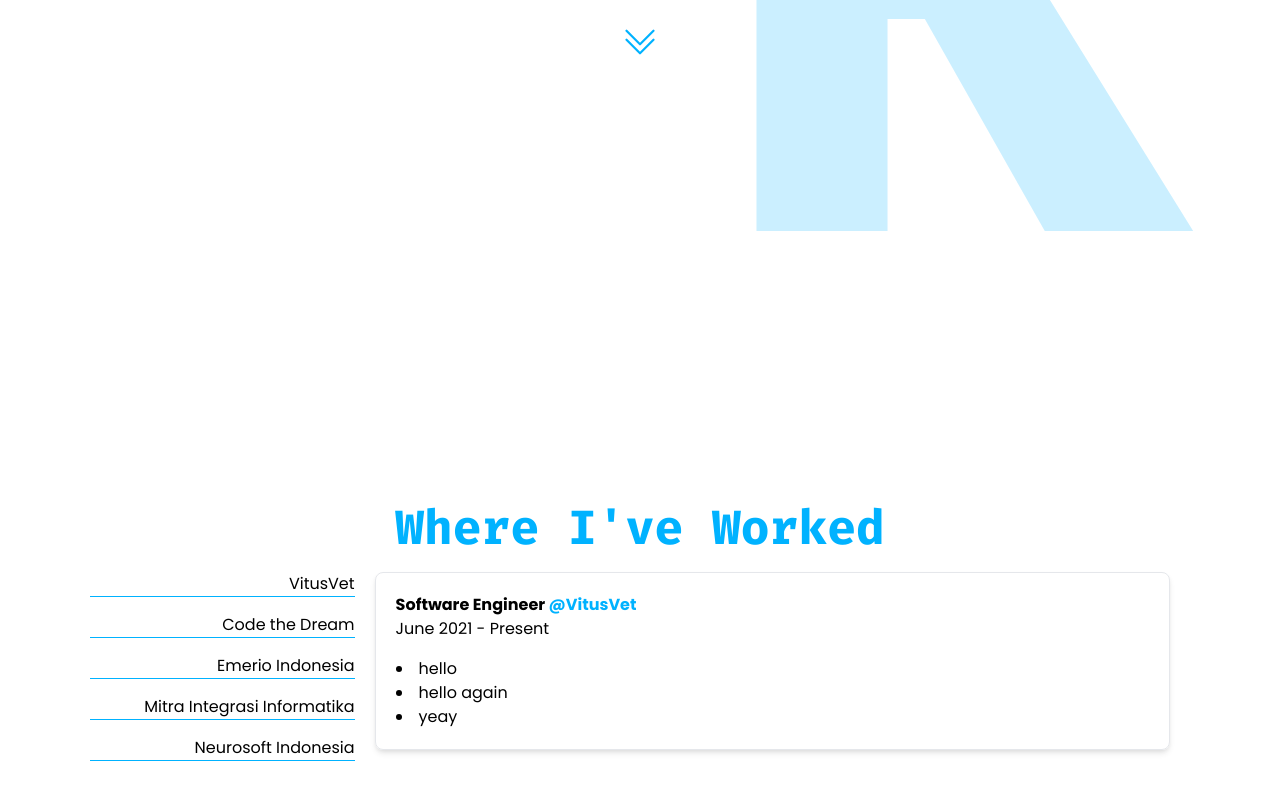
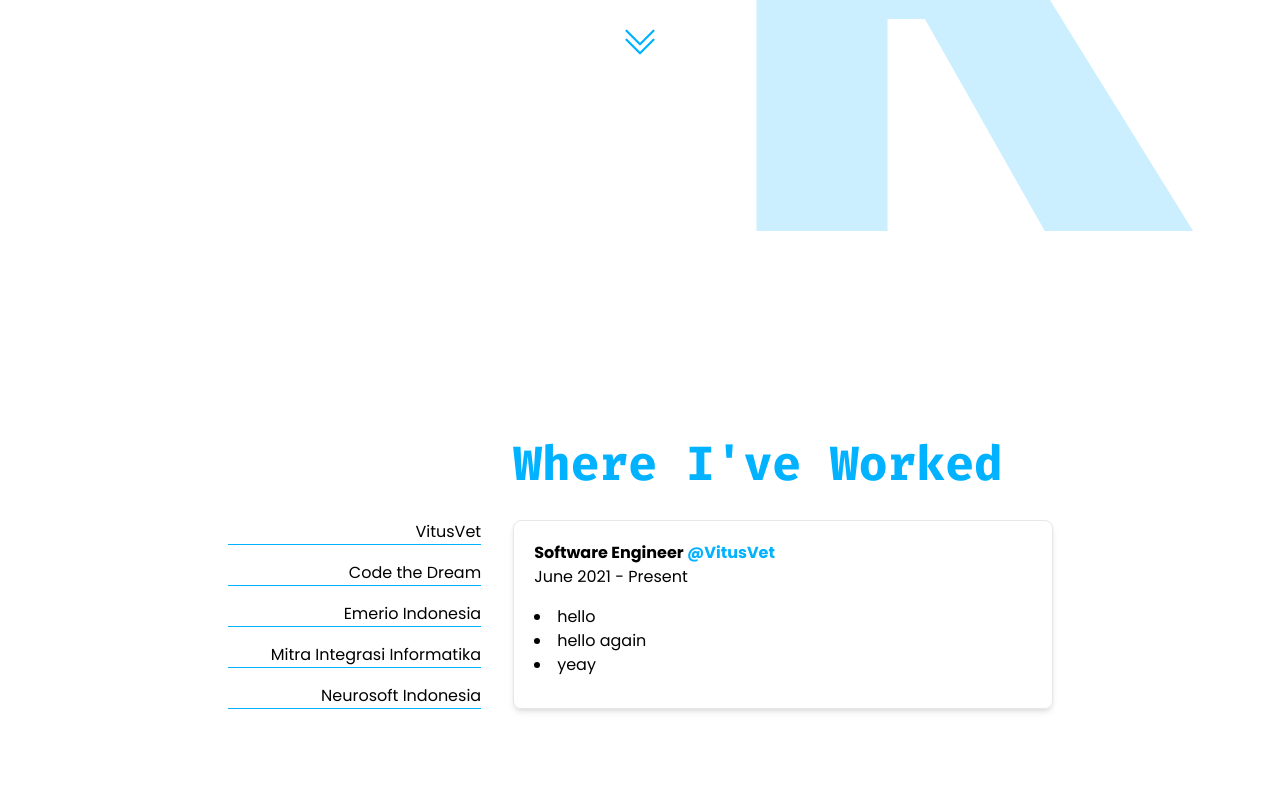
Before and after one commit to raaynaldo/raynaldosutisna, a Next.js app: page / in a window 1280 px wide. Shown: the part 568-1368 px from the top of the page. Built offline with nearby package versions, Linux system fonts and the light colour scheme.

Commit message:
feat: create link refering to section, and change grid

```diff
--- a/components/Experience.jsx
+++ b/components/Experience.jsx
@@ -13,8 +13,15 @@ export default function Experience() {
   };
 
   return (
-    <section className='flex flex-col items-center justify-center h-screen layout'>
-      <h1 className='mb-5 text-primary'>Where I've Worked</h1>
+    <section
+      className='flex flex-col items-center h-screen pt-32 md:pt-52 layout'
+      id='experience'
+    >
+      <div className='grid grid-cols-none md:w-3/4 md:gap-8 md:grid-cols-3'>
+        {/* <div className='hidden md:block'></div> */}
+        <h1 className='col-span-2 mb-5 text-center md:col-start-2 md:mb-0 text-primary md:text-left'>
+          Where I've Worked
+        </h1>
 
         <select
           className='mx-5 mb-3 border rounded-md md:hidden'
@@ -27,8 +34,7 @@ export default function Experience() {
           ))}
         </select>
 
-      <div class='md:flex w-full md:items-start'>
-        <div className='hidden md:w-1/4 md:space-y-4 md:block'>
+        <div className='hidden md:space-y-4 md:block'>
           {experiences.map(({ id, companyName }) => (
             <div
               key={`experience-${id}`}
@@ -41,7 +47,7 @@ export default function Experience() {
           ))}
         </div>
 
-        <div className='p-5 mx-5 border rounded-lg shadow-md md:w-3/4'>
+        <div className='col-span-2 p-5 border rounded-lg shadow-md'>
           <p className='text-base font-bold'>
             {experience?.title}{' '}
             <span className='text-primary'>@{experience?.companyName}</span>
--- a/pages/index.jsx
+++ b/pages/index.jsx
@@ -1,9 +1,11 @@
+import Image from 'next/image';
+import Link from 'next/link';
+
 import Seo from '@/components/Seo';
-import CustomLink from '@/components/CustomLink';
+import Experience from '@/components/Experience';
+
 import { fontSize } from 'tailwindcss/defaultTheme';
 import { BsChevronDoubleDown, BsList } from 'react-icons/bs';
-import Image from 'next/image';
-import Experience from '@/components/Experience';
 
 export default function Home() {
   return (
@@ -11,6 +13,7 @@ export default function Home() {
       <Seo />
       <header className='sticky top-0 z-10 bg-white shadow-sm'>
         <nav className='flex items-center justify-between h-20 layout'>
+          <Link href=''>
             <figure className='w-[30px]'>
               <Image
                 src='/images/logo.png'
@@ -20,21 +23,32 @@ export default function Home() {
                 layout='responsive'
               />
             </figure>
+          </Link>
           <ul className='flex items-center space-x-4 text-sm font-medium md:space-x-20 md:text-base font-firaCode'>
-            <li>Experience</li>
-            <li>Project</li>
-            <li>About</li>
+            <li>
+              <Link href='/#experience'>Experience</Link>
+            </li>
+            <li>
+              <Link href=''>Project</Link>
+            </li>
+            <li>
+              <Link href=''>About</Link>
+            </li>
           </ul>
-          <button className='px-3 py-1 border-2 rounded-lg md:inline border-primary text-primary font-firaCode'>
+          <a
+            href=''
+            target='_blank'
+            className='px-3 py-1 border-2 rounded-lg md:inline border-primary text-primary font-firaCode'
+          >
             Resume
-          </button>
+          </a>
           {/* <button className='text-4xl text-primary md:hidden'>
             <BsList></BsList>
           </button> */}
         </nav>
       </header>
 
-      <main className='overflow-x-hidden'>
+      <main className='overflow-x-hidden' id=''>
         <section className='relative flex flex-col items-center justify-center space-y-4 md:space-y-6 h-screen-minus-div layout'>
           <h2 className='font-medium text-center md:text-4xl'>
             Hello there! My name is
```
Lines whose indentation alone changed are shown as unchanged.
